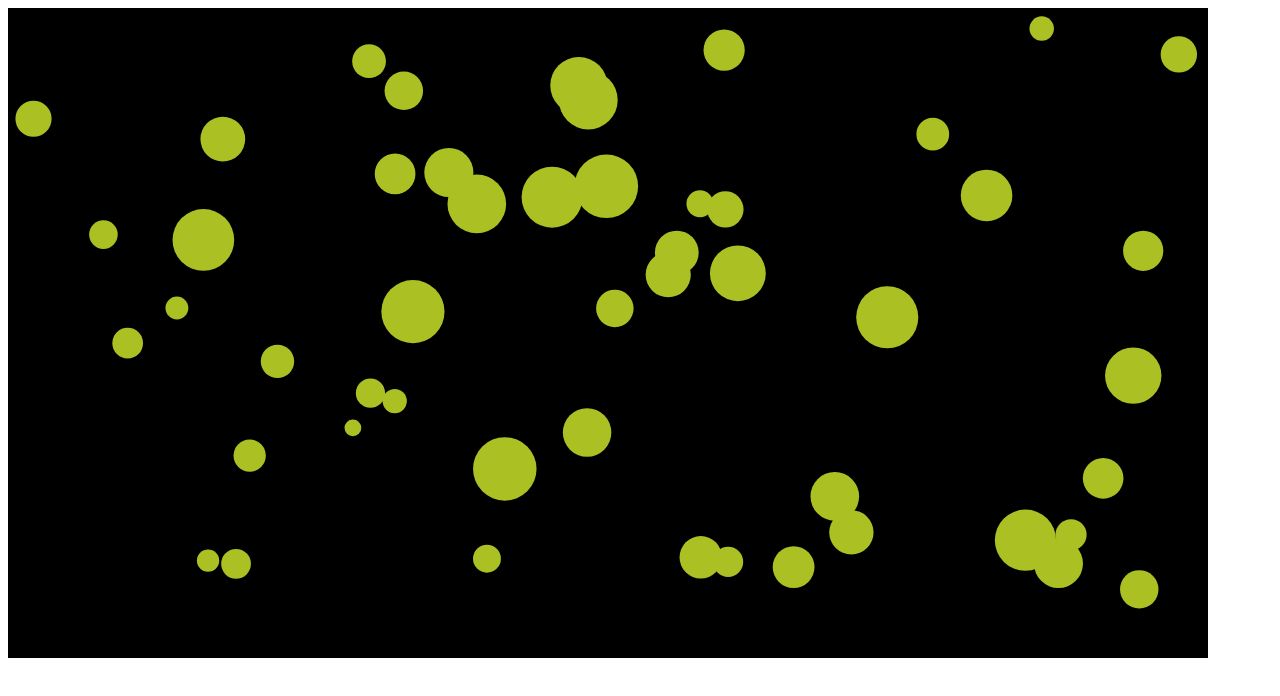
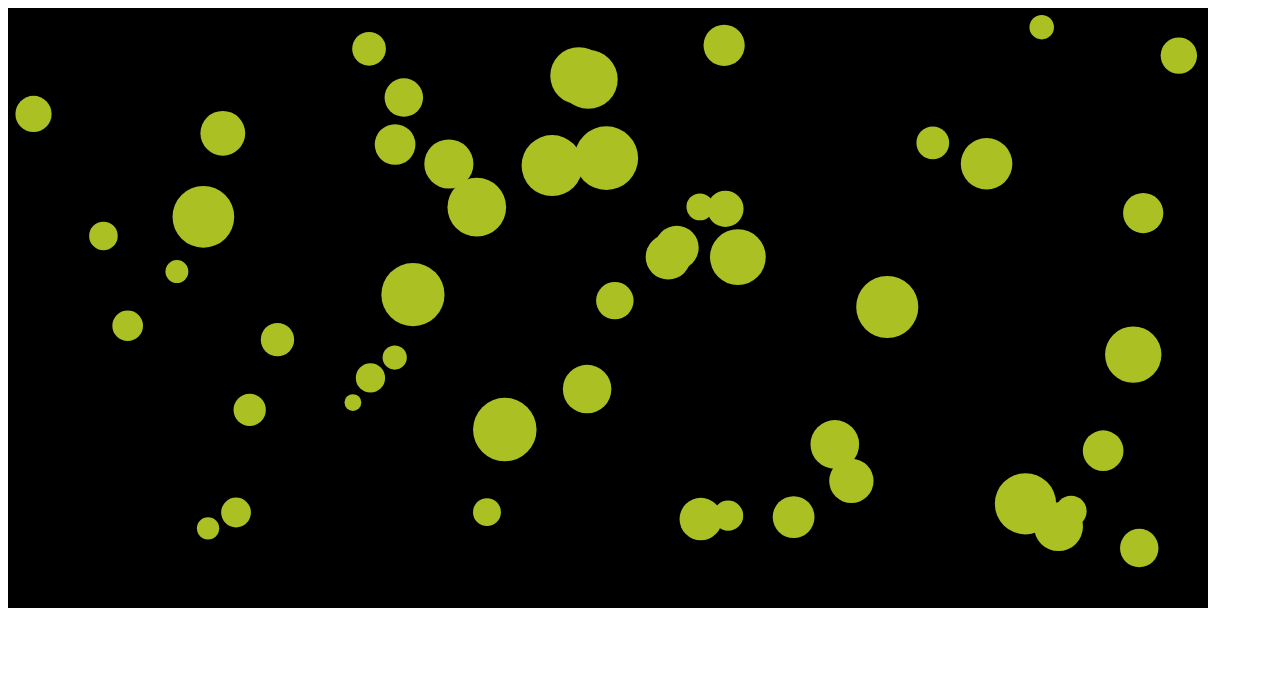
Before and after one commit to udayuppal/projections, a plain HTML site: page index.html in a window 1280 px wide. Drawn offline with Linux system fonts and the light colour scheme.

Commit message:
improved canvas size

```diff
--- a/index.html
+++ b/index.html
@@ -14,7 +14,7 @@
   </head>
 
   <body>
-    <canvas id="projections" width="1200px" height="650px"></canvas>
+    <canvas id="projections" width="1200px" height="600px"></canvas>
   </body>
 
 </html>
```
